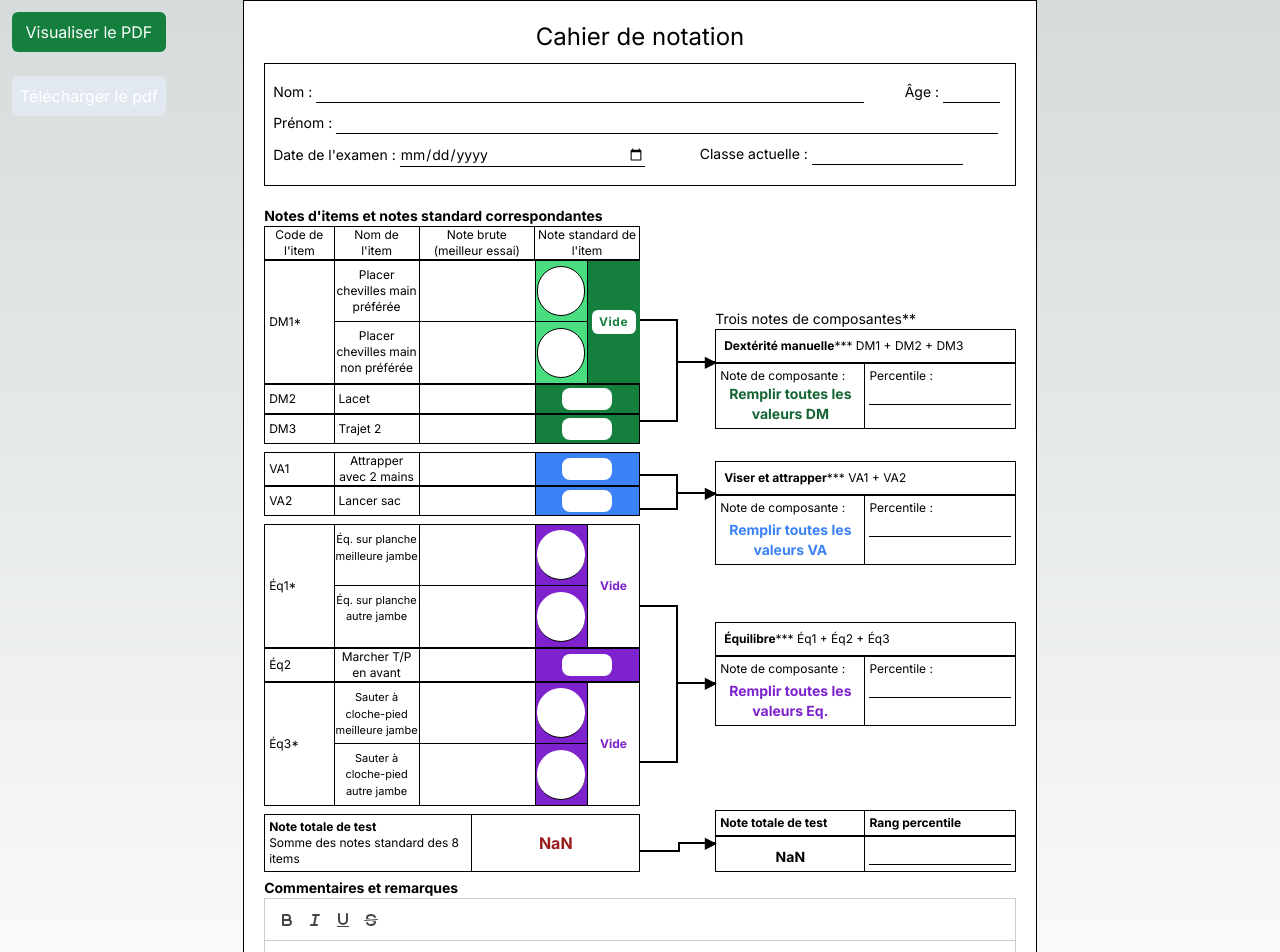
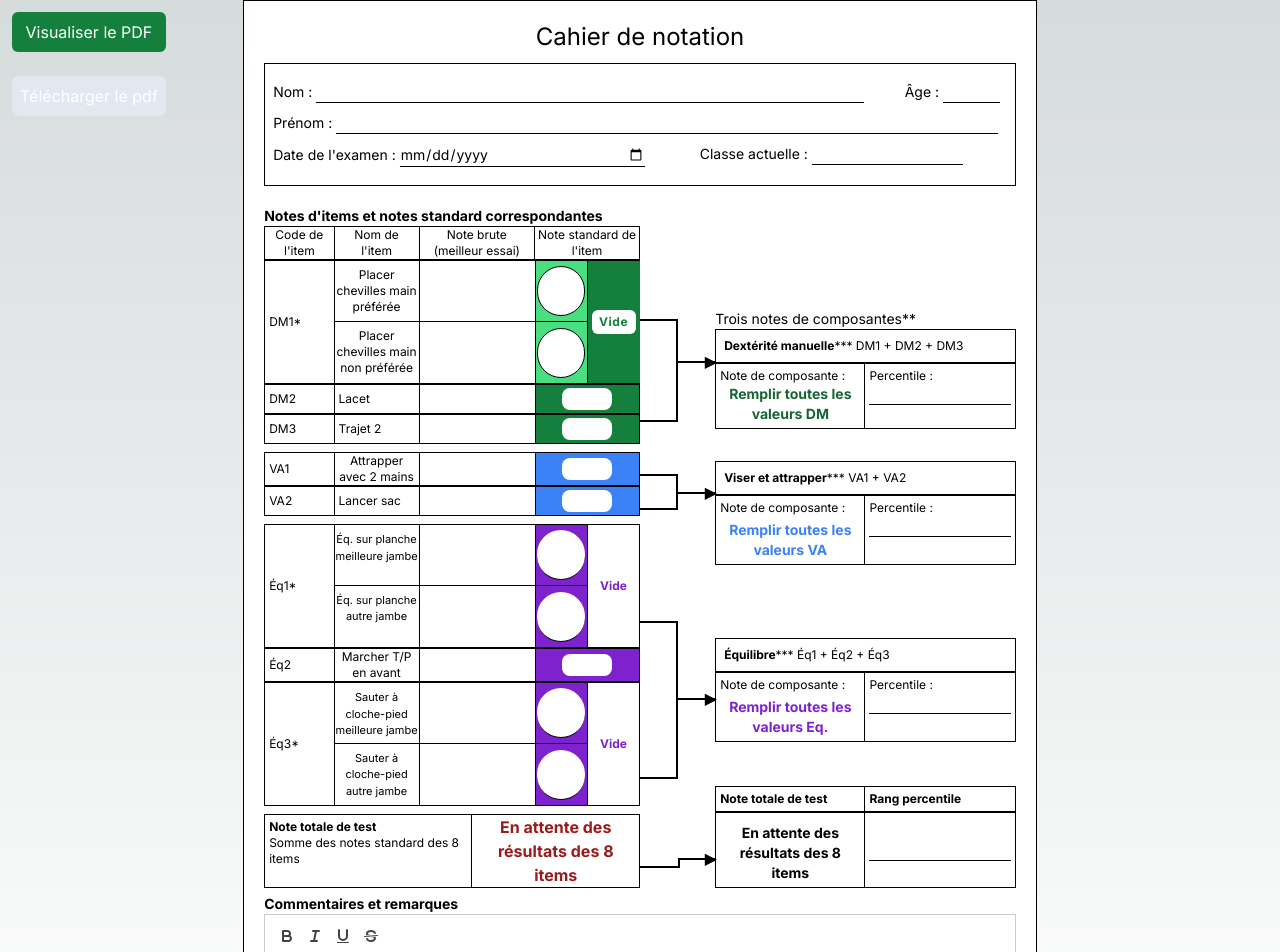
Before and after one commit to Votha-Chheng/forms-psychomot, a Next.js app: page / in a window 1280 px wide. Shown: the top 952 px of the page. Built offline with nearby package versions, Linux system fonts and the light colour scheme.

Commit message:
Version 1.0

```diff
--- a/src/components/cahierNotation/CahierNotations.tsx
+++ b/src/components/cahierNotation/CahierNotations.tsx
@@ -88,9 +88,9 @@ const CahierNotations: FC = () => {
 
   const scoreTotalTest: string = useMemo(()=> {
     return (
-      DMScoreTotal !== "En attente de valeurs pour tous les items DM"
-      && VAScoreTotal !== "En attente de valeurs pour tous les items VA"
-      && EqScoreTotal !== "En attente de valeurs pour tous les items Eq."
+      DMScoreTotal !== "Remplir toutes les valeurs DM"
+      && VAScoreTotal !== "Remplir toutes les valeurs VA"
+      && EqScoreTotal !== "Remplir toutes les valeurs Eq."
     )
     ? ((+DMScoreTotal) + (+VAScoreTotal) + (+EqScoreTotal)).toString() :"En attente des résultats des 8 items"
 
```
